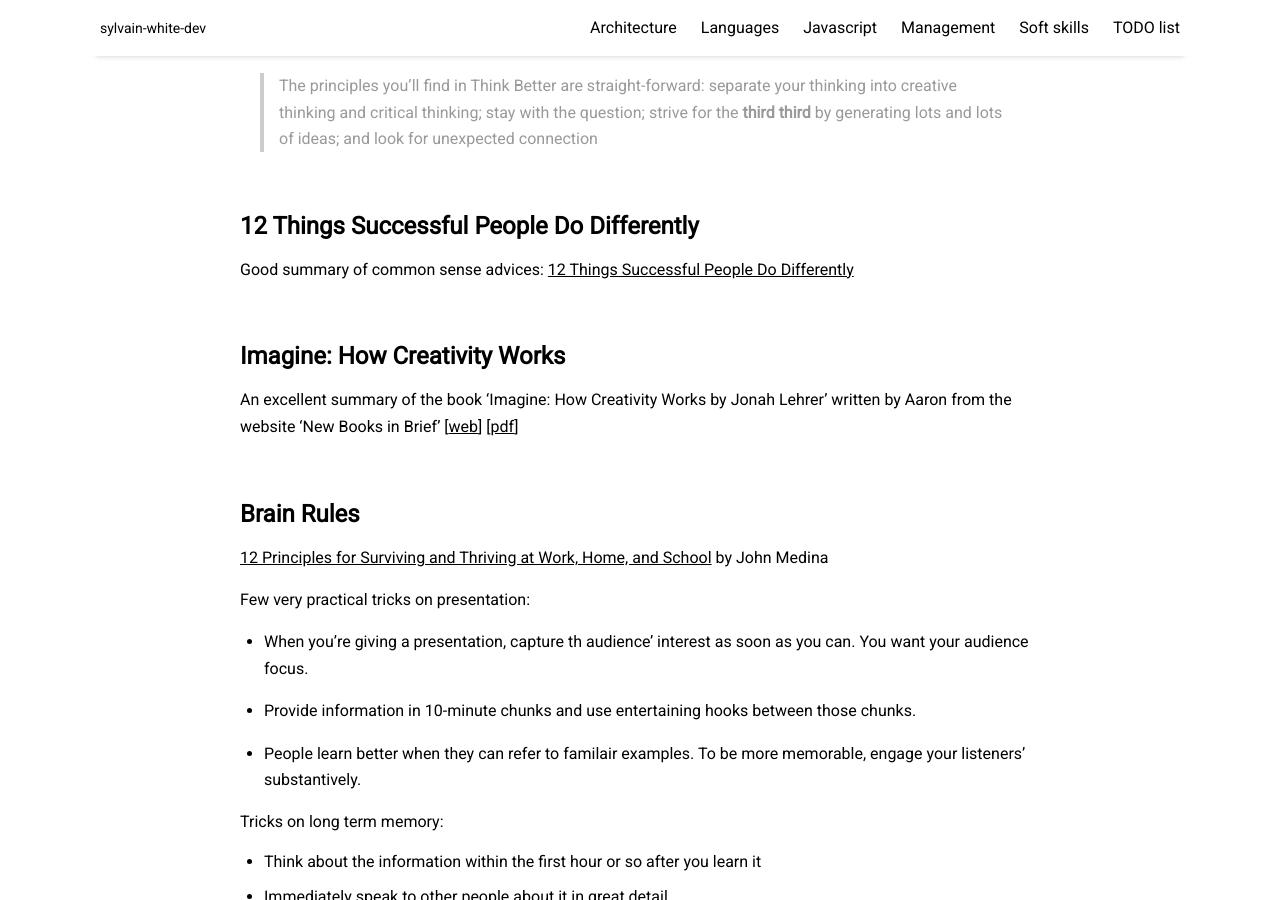
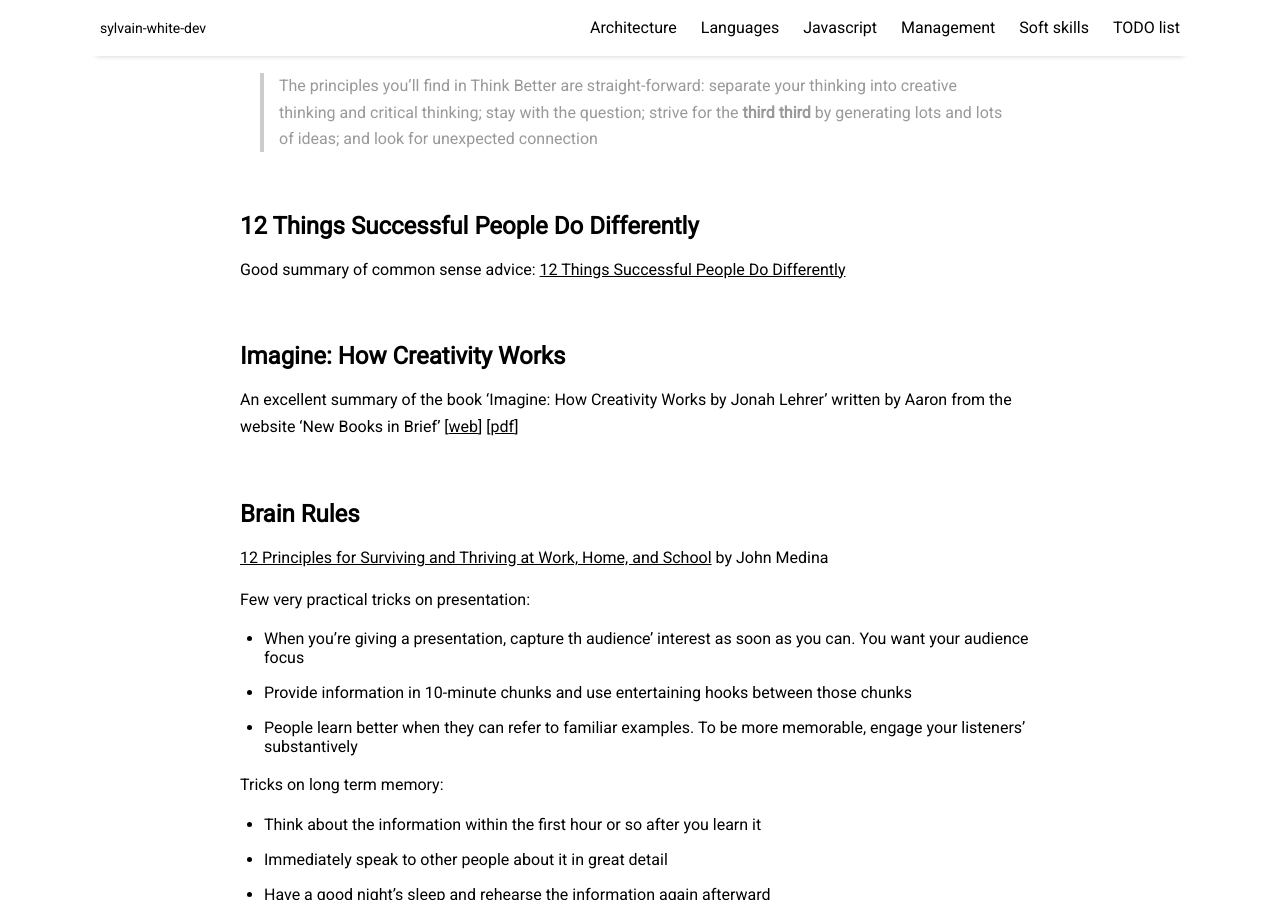
Before and after one commit to sylvainwhite/sylvain-white-dev, a Jekyll site: the page built from pages/softskills.md, in a window 1280 px wide and 900 px high, scrolled down 514 px. Built offline with Jekyll 4.4.1, drawn with Linux system fonts in a browser that asks for light colours; nearby versions of some CDN libraries.

Commit message:
Fix typos

```diff
--- a/pages/softskills.md
+++ b/pages/softskills.md
@@ -30,7 +30,7 @@
 
 ## 12 Things Successful People Do Differently
 
-Good summary of common sense advices: [12 Things Successful People Do Differently](http://www.marcandangel.com/2012/01/22/12-things-successful-people-do-differently/){:target="_blank"}
+Good summary of common sense advice: [12 Things Successful People Do Differently](http://www.marcandangel.com/2012/01/22/12-things-successful-people-do-differently/){:target="_blank"}
 
 <br/>
 
@@ -46,11 +46,9 @@
 
 Few very practical tricks on presentation:
 
-* When you're giving a presentation, capture th audience' interest as soon as you can. You want your audience focus.
-
-* Provide information in 10-minute chunks and use entertaining hooks between those chunks.
-
-* People learn better when they can refer to familair examples. To be more memorable, engage your listeners' substantively.
+* When you're giving a presentation, capture th audience' interest as soon as you can. You want your audience focus
+* Provide information in 10-minute chunks and use entertaining hooks between those chunks
+* People learn better when they can refer to familiar examples. To be more memorable, engage your listeners' substantively
 
 Tricks on long term memory:
 
```
